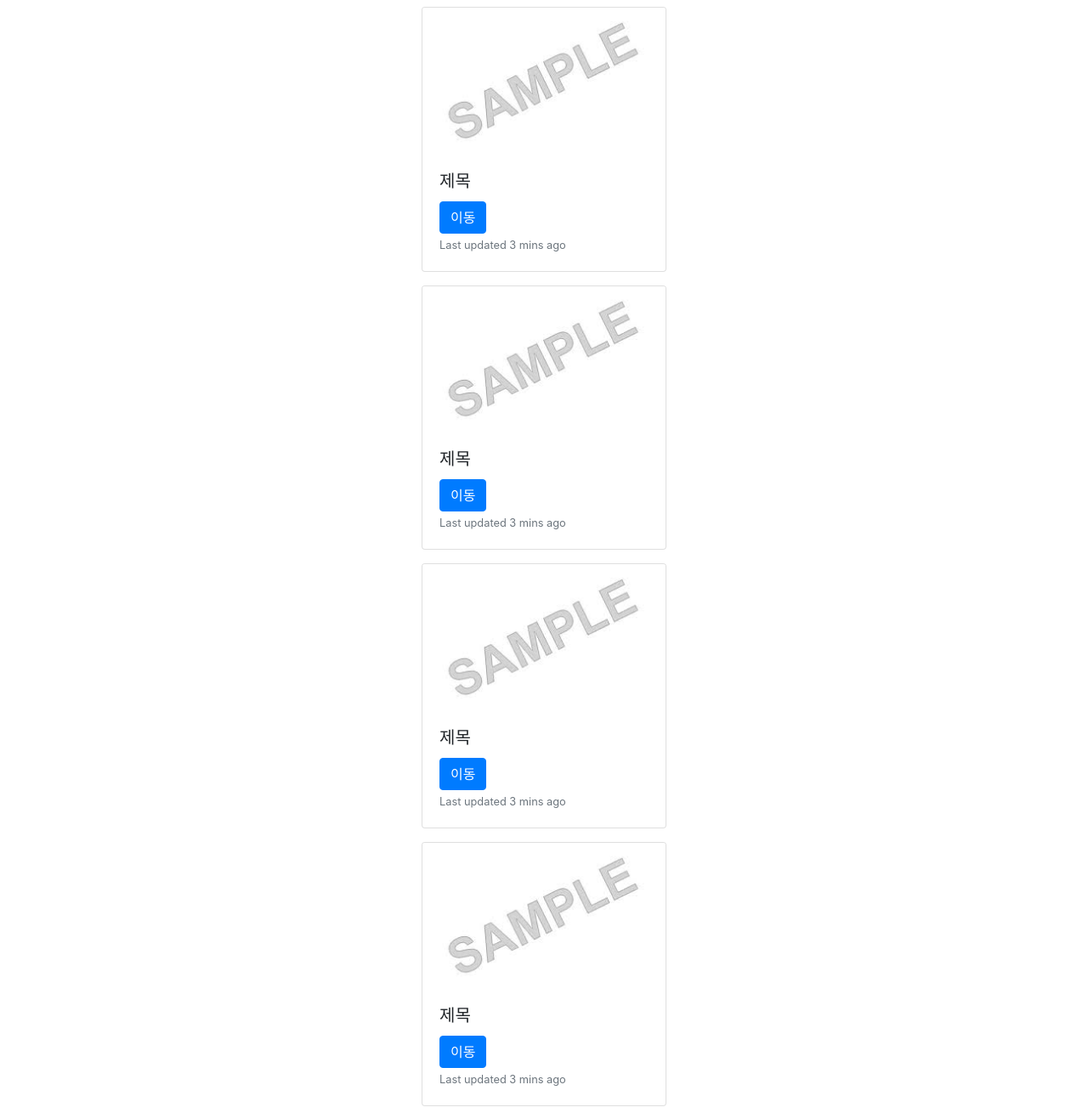
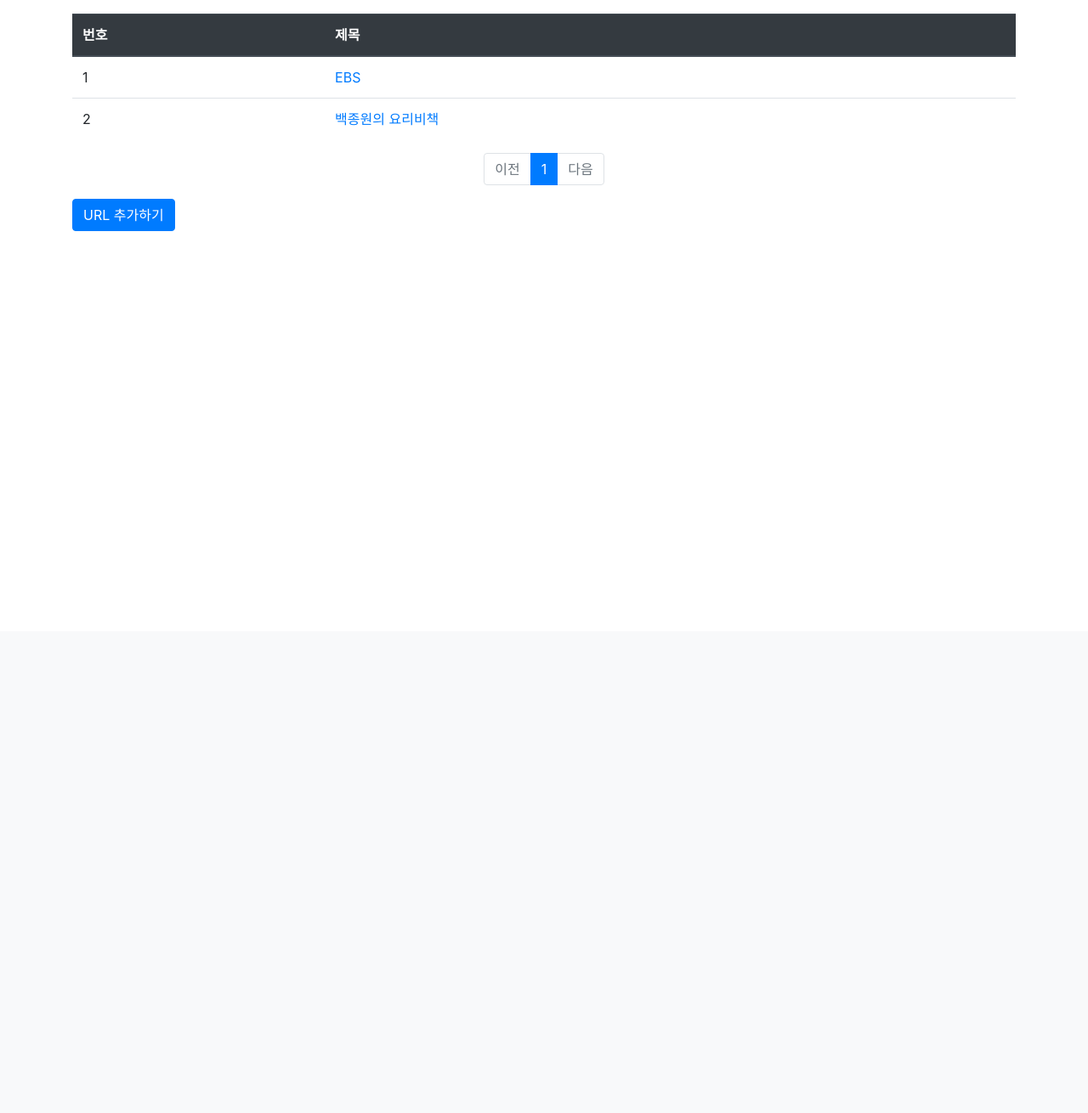
Before and after one commit to MyaGya/my_cache_server, a Django app: page /main/ in a window 1280 px wide. Shown: the part 57-1367 px from the top of the page at 85% size. After the commit the page ends 329 px from the top, so only its background shows below. Run offline with Django 3.2, Linux system fonts and the light colour scheme; a user stored in the database is signed in; data comes from the database, SQL or seed files in the repository; both versions use the stored data as it was after the commit; some libraries are stand-ins or nearby versions.

Commit message:
메인 페이지 URL VIEW HTML 구성

```diff
--- a/cache_server/cache_video/urls.py
+++ b/cache_server/cache_video/urls.py
@@ -8,8 +8,9 @@
     path('upload/', views.upload, name='upload'),  # 업로드 페이지
     path('my_video/', views.my_video, name='my_video'),  # 내 비디오
     path('my_video/video_delete/<int:uploadedfile_id>', views.video_delete, name='video_delete'),  # 비디오 삭제
-    path('my_video/url_delete/<int:urltracking_id>', views.url_delete, name='url_delete'),  # 비디오 삭제
-    path('my_video/register_url', views.register_url, name='register_url')  # 비디오 삭제
+    path('my_video/url_delete/<int:urltracking_id>', views.url_delete, name='url_delete'),  # url 삭제
+    path('my_video/register_url', views.register_url, name='register_url'),  # url 등록
+    path('detail/<int:tracking_url_id>', views.detail, name='detail')  # 메인 페이지의 상세보기
 
     # path('<int:question_id>/', views.detail, name='detail'),                              # 상세보기 페이지
     # path('answer/create/', views.question_create, name='question_create'),                # 질문 생성 페이지
--- a/cache_server/cache_video/views.py
+++ b/cache_server/cache_video/views.py
@@ -5,6 +5,7 @@
 from .forms import UploadForm, RegisterUrlForm
 from .models import UploadedFile, TrackingUrl
 from django.contrib.auth.models import User
+from django.core.paginator import Paginator
 import os, time
 
 
@@ -23,14 +24,13 @@
     page = request.GET.get('page', '1')  # 페이지
 
     # 조회
-    # question_list = Question.objects.order_by('-create_date')
+    video_list = TrackingUrl.objects.all()
+    # 페이징처리
+    paginator = Paginator(video_list, 10)  # 페이지당 10개씩 보여주기
+    page_obj = paginator.get_page(page)
 
-    # 페이징처리
-    # paginator = Paginator(question_list, 10)  # 페이지당 10개씩 보여주기
-    # page_obj = paginator.get_page(page)
-
-    # context = {'question_list': page_obj}
-    return render(request, 'cache_video/video_list.html')
+    context = {'video_list': page_obj}
+    return render(request, 'cache_video/video_list.html', context)
 
 
 def upload(request):
@@ -53,6 +53,13 @@
 
 def my_video(request):
     return render(request, 'cache_video/my_video.html', {'user': request.user})
+
+
+def detail(request, tracking_url_id:int):
+    Obj = get_object_or_404(TrackingUrl, pk=tracking_url_id)
+    Obj = Obj.localurl_set.all()
+    print(Obj)
+    return render(request, 'cache_video/detail.html', {'video_list': Obj})
 
 
 def video_delete(request, uploadedfile_id):
--- a/cache_server/templates/cache_video/video_list.html
+++ b/cache_server/templates/cache_video/video_list.html
@@ -2,27 +2,74 @@
 {% block content %}
 
 {% load static %}
-{% if user.is_authenticated %}                              <!-- 로그인시 출력 -->
-{% for _ in "1234" %}
-<div class="d-flex justify-content-center">
+<link rel="stylesheet" type="text/css" href="{% static 'bootstrap.min.css' %}">
+<div class="container my-3">
+    <table class="table">
+        <thead>
+        <tr class="thead-dark">
+            <th>번호</th>
+            <th>제목</th>
+        </tr>
+        </thead>
+        <tbody>
+        {% if video_list %}
+        {% for video in video_list %}
+        <tr>
+            <td>{{ forloop.counter }}</td>
+            <td>
+                <a href="{% url 'cache_video:detail' video.id %}">{{ video.subject }}</a>
+            </td>
+        </tr>
+        {% endfor %}
+        {% else %}
+        <tr>
+            <td colspan="3">등록한 동영상이 없습니다.</td>
+        </tr>
+        {% endif %}
+        </tbody>
+    </table>
+        <ul class="pagination justify-content-center">
+        <!-- 이전페이지 -->
+        {% if video_list.has_previous %}
+        <li class="page-item">
+            <a class="page-link" href="?page={{ video_list.previous_page_number }}">이전</a>
+        </li>
+        {% else %}
+        <li class="page-item disabled">
+            <a class="page-link" tabindex="-1" aria-disabled="true" href="#">이전</a>
+        </li>
+        {% endif %}
+        <!-- 페이지리스트 -->
+        {% for page_number in video_list.paginator.page_range %}
+            {% if page_number >= video_list.number|add:-5 and page_number <= video_list.number|add:5 %}
+            {% if page_number == video_list.number %}
+            <li class="page-item active" aria-current="page">
+                <a class="page-link" href="?page={{ page_number }}">{{ page_number }}</a>
+            </li>
+            {% else %}
+            <li class="page-item">
+                <a class="page-link" href="?page={{ page_number }}">{{ page_number }}</a>
+            </li>
+            {% endif %}
+            {% endif %}
+        {% endfor %}
+        <!-- 다음페이지 -->
+        {% if video_list.has_next %}
+        <li class="page-item">
+            <a class="page-link" href="?page={{ video_list.next_page_number }}">다음</a>
+        </li>
+        {% else %}
+        <li class="page-item disabled">
+            <a class="page-link" tabindex="-1" aria-disabled="true" href="#">다음</a>
+        </li>
+        {% endif %}
 
-<div class="card m-2" style="width: 18rem;">
-  <img src="../media/sample.jpg" class="card-img-top" alt="media/sample.jpg">
-  <div class="card-body">
-    <h5 class="card-title">제목</h5>
-    <a href="#" class="btn btn-primary">이동</a>
-    <p class="card-text"><small class="text-muted">Last updated 3 mins ago</small></p>
-  </div>
-</div>
-</div >
-{% endfor %}
-{% else %}                                                  <!-- 로그아웃시 출력 -->
+    </ul>
+    <!-- 페이징처리 끝 -->
 
-<div class="d-flex justify-content-center">
-<video width="530" height="440" controls autoplay>
-  <source src="../media/1.mp4" type="video/mp4"> </source>
+
+        <a href="{% url 'cache_video:register_url' %}" class="btn btn-primary">URL 추가하기</a>
+
 </div>
 
-{% endif %}
-
 {% endblock %}
```
Also changed, not shown: cache_server/templates/cache_video/detail.html (added, +31 -0 lines), cache_server/db.sqlite3, 1 other file.
